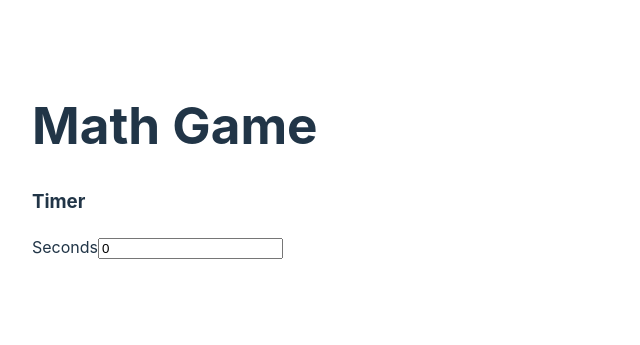
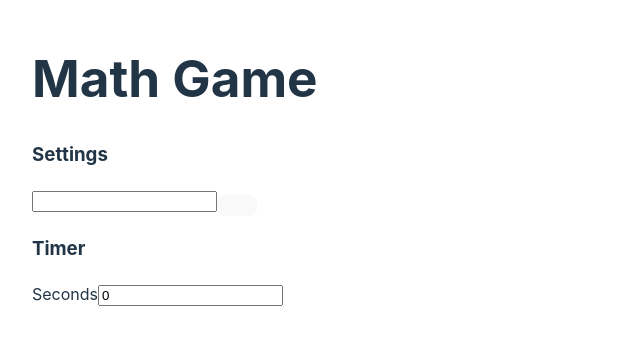
Before and after one commit to BriGuy520/math-game, a React (Vite) app: page / in a window 1280 px wide. Shown: the part 239-584 px from the top of the page, without its empty margins (0-640 px from the left). Built offline with nearby package versions, Linux system fonts and the light colour scheme.

Commit message:
added a bunch of new components to help build out my settings section of my math game

```diff
--- a/src/App.tsx
+++ b/src/App.tsx
@@ -2,6 +2,7 @@ import React from 'react'
 import './App.css'
 
 import Timer from "./components/Timer";
+import SettingsBar from "./components/SettingsBar";
 
 function App() {
 
@@ -19,6 +20,7 @@ function App() {
   return (
     <>
      <h1>Math Game</h1>
+     <SettingsBar />
      <Timer handleTimerInput={handleTimerInput} timer={timer} />
     </>
   )
--- /dev/null
+++ b/src/components/Button.tsx
@@ -0,0 +1,12 @@
+import React from 'react';
+
+const Button = () => {
+
+    return (
+        <>
+            <button></button>
+        </>
+    )
+}
+
+export default Button;
--- /dev/null
+++ b/src/components/Input.tsx
@@ -0,0 +1,13 @@
+import React from 'react';
+
+
+const Input = () => {
+
+    return (
+        <>
+            <input />
+        </>
+    )
+}
+
+export default Input;
--- /dev/null
+++ b/src/components/SettingsBar.tsx
@@ -0,0 +1,18 @@
+import React from 'react';
+
+import Input from './Input';
+import Button from './Button';
+
+const SettingsBar = () => {
+
+    return (
+        <>
+            <h3>Settings</h3>
+            <Input />
+            <Button />
+        </>
+    );
+}
+
+
+export default SettingsBar;
```
